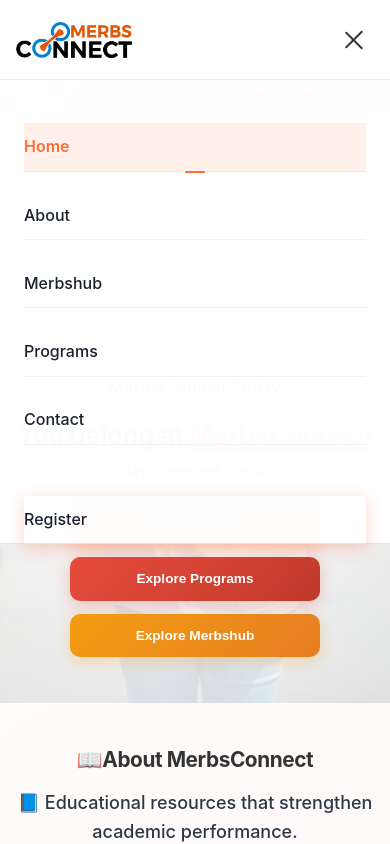
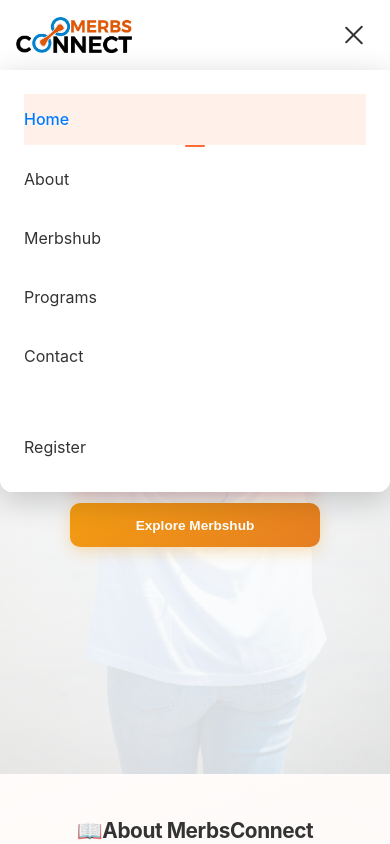
Before and after one commit to Ih4c/merbsconnect, a React (Vite) app: page / in a window 390 px wide. Both pictures are taken after a click on the element 354 px from the left and 39 px from the top of the page. Shown: the top 844 px of the page. Built offline with nearby package versions, Linux system fonts and the light colour scheme.

Commit message:
fixed overlap and mobilemenu

```diff
--- a/src/components/MerbsNavbar.tsx
+++ b/src/components/MerbsNavbar.tsx
@@ -23,6 +23,27 @@
     window.addEventListener("resize", handleResize);
     return () => window.removeEventListener("resize", handleResize);
   }, []);
+
+  // Close menu when clicking outside
+  useEffect(() => {
+    const handleClickOutside = (event: MouseEvent) => {
+      const target = event.target as HTMLElement;
+      const navbar = document.querySelector('.merbs-navbar');
+      const navLinks = document.querySelector('.nav-links');
+
+      if (menuOpen && navbar && !navbar.contains(target) && navLinks && !navLinks.contains(target)) {
+        setMenuOpen(false);
+      }
+    };
+
+    if (menuOpen) {
+      document.addEventListener('click', handleClickOutside);
+    }
+
+    return () => {
+      document.removeEventListener('click', handleClickOutside);
+    };
+  }, [menuOpen]);
 
   const scrollToWithOffset = (el: HTMLElement) => {
     const navbar = document.querySelector(".merbs-navbar") as HTMLElement | null;
@@ -68,11 +89,6 @@
         {/* Nav Links */}
         <ul className={`nav-links ${isMobile && menuOpen ? "active" : ""}`}>
           {/* Mobile Close Button */}
-          {isMobile && (
-            <li className="mobile-close">
-
-            </li>
-          )}
 
           <li>
             <a
@@ -155,7 +171,7 @@
               </li>
             ))}
 
-          {/* Mobile CTA */}
+          {/* Mobile CTA - Simple Register Button */}
           {isMobile && (
             <li className="mobile-cta">
               {isAuthenticated ? (
@@ -168,6 +184,7 @@
                   onClick={(e) => {
                     e.preventDefault();
                     setShowRegister(true);
+                    setMenuOpen(false);
                   }}
                   className="mobile-cta-btn"
                 >
@@ -190,13 +207,6 @@
         )}
       </nav>
 
-      {/* Mobile Backdrop */}
-      {isMobile && (
-        <div
-          className={`mobile-menu-backdrop ${menuOpen ? "active" : ""}`}
-          onClick={() => setMenuOpen(false)}
-        />
-      )}
 
       {/* Auth Modals */}
       {showLogin && (
--- a/src/components/sections/MerbsHero.tsx
+++ b/src/components/sections/MerbsHero.tsx
@@ -42,12 +42,15 @@
         <div className="hero-overlay" />
       </div>
 
+      {/* Top Header - Fixed Position */}
+      <div className="merbs-hero-top-header">
+        <h2 className="merbs-hero-subtitle-header">MerbsConnect Today</h2>
+      </div>
+
+      {/* Main Content - Centered */}
       <div className="merbs-hero-container">
         <div className="merbs-hero-content-wrapper">
-          {/* Centered content */}
           <div className="merbs-hero-text-content">
-            <h2 className="merbs-hero-subtitle-header">MerbsConnect Today</h2>
-
             <h1 className="merbs-hero-main-title">
               <strong>You belong at <span className="brand-highlight">MerbsConnect</span></strong>
             </h1>
--- a/src/styles/MerbsHero.css
+++ b/src/styles/MerbsHero.css
@@ -1,12 +1,17 @@
+/* Import navbar height variable */
+:root {
+  --navbar-height: 70px;
+}
+
 .merbs-hero {
   min-height: 100vh;
   display: flex;
   align-items: center;
+  justify-content: center;
   padding: 180px 0 60px;  /* ✅ CRITICAL: 180px+ top padding to prevent navbar overlap */
   position: relative;
   overflow: hidden;
   box-sizing: border-box;
-
   scroll-margin-top: calc(var(--navbar-height) + 8px);
 }
 
@@ -60,8 +65,9 @@
   display: flex;
   justify-content: center;
   align-items: center;
-  min-height: 65vh;
+  min-height: 60vh;
   text-align: center;
+  width: 100%;
 }
 
 .merbs-hero-text-content {
@@ -70,13 +76,30 @@
   margin: 0 auto;
 }
 
+/* Top Header Positioning */
+.merbs-hero-top-header {
+  position: absolute;
+  top: 200px; /* Just below navbar */
+  left: 50%;
+  transform: translateX(-50%);
+  z-index: 3;
+  width: 100%;
+  text-align: center;
+}
+
 .merbs-hero-subtitle-header {
   font-size: 1.5rem;
   font-weight: 400;
   color: #2d3748;
-  margin-bottom: 1rem;
+  margin: 0;
+  padding: 0.5rem 1.5rem;
   text-shadow: 0 2px 4px rgba(255, 255, 255, 0.8);
   letter-spacing: 0.5px;
+  display: inline-block;
+  background: rgba(255, 255, 255, 0.1);
+  backdrop-filter: blur(10px);
+  border-radius: 25px;
+  border: 1px solid rgba(255, 255, 255, 0.2);
 }
 
 .merbs-hero-main-title {
@@ -114,6 +137,10 @@
   margin-bottom: 3rem;
   font-weight: 400;
   text-shadow: 0 2px 4px rgba(255, 255, 255, 0.8);
+  text-align: center;
+  width: 100%;
+  margin-left: auto;
+  margin-right: auto;
 }
 
 .merbs-hero-actions {
@@ -245,11 +272,16 @@
     padding: 160px 0 50px;
   }
 
+  .merbs-hero-top-header {
+    top: 180px;
+  }
+
   .merbs-hero-content-wrapper {
     display: flex;
     flex-direction: column;
     gap: 2.5rem;
     text-align: center;
+    min-height: 50vh;
   }
 
   .merbs-hero-text-content {
@@ -266,6 +298,7 @@
 
   .merbs-hero-subtitle-header {
     font-size: 1.3rem;
+    padding: 0.4rem 1.2rem;
   }
 
   .merbs-hero-actions {
@@ -276,8 +309,13 @@
 /* Mobile Responsive Design */
 @media (max-width: 768px) {
   .merbs-hero {
-    padding: 320px 0 40px;
-    min-height: auto;
+    padding-top: calc(var(--navbar-height) + 40px); /* 70px navbar + 40px spacing = 110px */
+    padding-bottom: 40px;
+    min-height: calc(100vh - var(--navbar-height));
+  }
+
+  .merbs-hero-top-header {
+    top: calc(var(--navbar-height) + 60px); /* 70px navbar + 60px spacing = 130px */
   }
 
   .merbs-hero-container {
@@ -287,13 +325,20 @@
   .merbs-hero-content-wrapper {
     display: flex;
     flex-direction: column;
+    justify-content: center;
+    align-items: center;
     gap: 2rem;
     text-align: center;
     min-height: auto;
+    width: 100%;
   }
 
   .merbs-hero-text-content {
     order: 1;
+    width: 100%;
+    max-width: 100%;
+    margin: 0 auto;
+    text-align: center;
   }
 
   .merbs-hero-main-title {
@@ -309,14 +354,15 @@
     text-align: center;
     margin-bottom: 1.5rem;
     line-height: 1.4;
+    width: 100%;
+    margin-left: auto;
+    margin-right: auto;
   }
 
   .merbs-hero-subtitle-header {
     font-size: 1.1rem;
     padding: 0.4rem 1rem;
   }
-
-  /* Features removed as per requirements */
 
   .merbs-hero-actions {
     justify-content: center;
@@ -331,43 +377,37 @@
     padding: 0.9rem 1.5rem;
     font-size: 0.9rem;
   }
-
-  /* Image slider removed as per requirements */
 }
 
 /* Extra Small Mobile Devices */
 @media (max-width: 480px) {
   .merbs-hero {
-    padding: 300px 0 30px;
-    min-height: auto;
+    padding-top: calc(var(--navbar-height) + 50px); /* 70px navbar + 50px spacing = 120px */
+    padding-bottom: 30px;
+    min-height: calc(100vh - var(--navbar-height));
+  }
+
+  .merbs-hero-top-header {
+    top: calc(var(--navbar-height) + 70px); /* 70px navbar + 70px spacing = 140px */
   }
 }
 
 /* iPhone and similar mobile devices - CRITICAL FIX */
 @media (max-width: 414px) {
   .merbs-hero {
-    padding: 350px 0 30px !important;
-    min-height: auto;
+    padding-top: calc(var(--navbar-height) + 60px) !important; /* 70px navbar + 60px spacing = 130px */
+    padding-bottom: 30px !important;
+    min-height: calc(100vh - var(--navbar-height));
+  }
+
+  .merbs-hero-top-header {
+    top: calc(var(--navbar-height) + 80px); /* 70px navbar + 80px spacing = 150px */
   }
 
   .merbs-hero-subtitle-header {
-    margin-top: 20px;
-  }
-
-  /* DEBUG: Add visual indicator to understand spacing */
-  .merbs-hero::before {
-    content: 'DEBUG: Navbar should be above this line';
-    position: absolute;
-    top: 80px; /* navbar height */
-    left: 0;
-    right: 0;
-    background: rgba(255, 0, 0, 0.3);
-    color: red;
-    text-align: center;
-    padding: 5px;
-    font-size: 12px;
-    z-index: 999;
-    display: block;
+    margin: 0;
+    font-size: 1rem;
+    padding: 0.3rem 0.8rem;
   }
 
   .merbs-hero-container {
@@ -377,16 +417,20 @@
   .merbs-hero-content-wrapper {
     display: flex;
     flex-direction: column;
+    justify-content: center;
+    align-items: center;
     gap: 1.5rem;
-    align-items: center;
     min-height: auto;
     text-align: center;
+    width: 100%;
   }
 
   .merbs-hero-text-content {
     order: 1;
     text-align: center;
     width: 100%;
+    max-width: 100%;
+    margin: 0 auto;
   }
 
   .merbs-hero-main-title {
@@ -403,14 +447,11 @@
     line-height: 1.4;
     color: #2d3748;
     max-width: 100%;
+    text-align: center;
+    width: 100%;
+    margin-left: auto;
+    margin-right: auto;
   }
-
-  .merbs-hero-subtitle-header {
-    font-size: 1rem;
-    padding: 0.3rem 0.8rem;
-  }
-
-  /* Features removed as per requirements */
 
   .merbs-hero-actions {
     flex-direction: column;
@@ -447,6 +488,4 @@
     color: white;
     box-shadow: 0 4px 15px rgba(243, 156, 18, 0.3);
   }
-
-  /* Image slider removed as per requirements */
 }
--- a/src/styles/MerbsNavbar.css
+++ b/src/styles/MerbsNavbar.css
@@ -1,5 +1,5 @@
 :root {
-  --navbar-height: 80px;
+  --navbar-height: 70px;
 }
 
 .merbs-navbar {
@@ -15,7 +15,7 @@
 
   background: rgba(255, 255, 255, 0.98);
   backdrop-filter: blur(20px);
-  border-bottom: 1px solid rgba(0, 0, 0, 0.08);
+  border-bottom: none;
   box-shadow: 0 1px 10px rgba(0, 0, 0, 0.05);
 
   z-index: 1000;
@@ -110,35 +110,39 @@
   }
 }
 
-/* -------- MOBILE MENU -------- */
+/* -------- SIMPLE DROPDOWN MOBILE MENU -------- */
 @media (max-width: 768px) {
   .merbs-navbar {
     padding: 0 1.5rem;
+    height: 70px;
   }
 
   .merbs-navbar .nav-links {
     position: fixed;
-    top: var(--navbar-height);
-    margin-left: 0;
+    top: 70px;
     left: 0;
-    width: 100%;
-    height: 60vh;
+    right: 0;
+    width: auto;
+    height: 50vh;
     flex-direction: column;
     align-items: flex-start;
-    padding: 2rem 2rem;
-    gap: 1.5rem;
+    margin-left: 0;
+    margin-right: 0;
+    gap: 0;
+    justify-content: flex-start;
 
-    background: rgba(255, 255, 255, 0.98);
-    backdrop-filter: blur(20px);
-    -webkit-backdrop-filter: blur(20px);
+    background: white;
+    box-shadow: 0 8px 32px rgba(0, 0, 0, 0.2);
+    border-bottom-left-radius: 12px;
+    border-bottom-right-radius: 12px;
     box-sizing: border-box;
-    border-bottom: 1px solid rgba(0, 0, 0, 0.1);
 
     opacity: 0;
     visibility: hidden;
     transform: translateY(-20px);
-    transition: all 0.3s ease;
-    z-index: 999;
+    transition: all 0.3s cubic-bezier(0.4, 0, 0.2, 1);
+    z-index: 9999;
+    overflow-y: auto;
   }
 
   .merbs-navbar .nav-links.active {
@@ -147,69 +151,162 @@
     transform: translateY(0);
   }
 
-  .merbs-navbar .nav-links li {
+  /* Mobile Close Button */
+  .mobile-close {
+    width: 100%;
+    display: flex;
+    justify-content: flex-end;
+    margin-bottom: 0.5rem;
+    padding: 0;
+  }
+
+  .close-btn {
+    background: none;
+    border: none;
+    font-size: 1.5rem;
+    color: #666;
+    cursor: pointer;
+    padding: 0.5rem;
+    transition: all 0.2s ease;
+    border-radius: 4px;
+  }
+
+  .close-btn:hover {
+    color: #333;
+    background: rgba(0, 0, 0, 0.05);
+  }
+
+  /* Navigation Links - All Links Visible */
+  .merbs-navbar .nav-links li:not(.mobile-close):not(.mobile-cta) {
     width: 100%;
     text-align: left;
+    margin-bottom: 0.5rem;
+    display: block !important;
   }
 
   .merbs-navbar .nav-links a {
-    font-size: 1.05rem;
-    color: #1a202c;
-    padding: 0.8rem 0;
-    font-weight: 500;
-    border-bottom: 1px solid rgba(0, 0, 0, 0.05);
+    font-size: 1.1rem;
+    color: #333;
+    padding: 1rem 0;
+    font-weight: 400;
     width: 100%;
-    display: block;
-  }
-
-  .merbs-navbar .nav-links li:last-child a {
+    display: block !important;
+    transition: all 0.2s ease;
     border-bottom: none;
+    line-height: 1.4;
+    text-decoration: none;
   }
 
   .merbs-navbar .nav-links a:hover {
-    color: #ff6b35;
+    color: #007AFF;
+    font-weight: 500;
   }
 
-  /* Disabled (coming soon) links on mobile */
+  .merbs-navbar .nav-links a.active {
+    color: #007AFF;
+    font-weight: 500;
+  }
+
+  /* Disabled links */
   .merbs-navbar .nav-links a.disabled {
     color: #b0b0b0;
     opacity: 0.6;
-    cursor: pointer;
+    cursor: not-allowed;
   }
 
   .merbs-navbar .nav-links a.disabled:hover {
     color: #b0b0b0;
   }
 
-  /* Mobile CTA centered under menu */
+  /* Mobile CTA - Simple Register Button */
   .mobile-cta {
     width: 100%;
     display: flex;
     justify-content: center;
-    margin-top: 1.5rem;
+    margin-top: 0.5rem;
+    padding: 0.5rem 0;
   }
 
   .mobile-cta-btn {
     background: #ff6b35;
-    color: #fff;
-    border-radius: 12px;
-    padding: 0.9rem 2.5rem;
-    font-weight: 600;
+    color: white;
+    border: none;
+    border-radius: 8px;
+    padding: 0.9rem 2rem;
     font-size: 1rem;
-    border: none;
-    transition: all 0.3s ease;
-    box-shadow: 0 4px 15px rgba(255, 107, 53, 0.3);
+    font-weight: 500;
+    cursor: pointer;
+    transition: all 0.2s ease;
+    text-decoration: none;
+    display: inline-block;
   }
 
   .mobile-cta-btn:hover {
     background: #e55a2b;
-    transform: translateY(-2px);
-    box-shadow: 0 6px 20px rgba(255, 107, 53, 0.4);
+    transform: translateY(-1px);
   }
 
+  /* Menu Toggle - Clean Design */
   .merbs-navbar .menu-toggle {
     display: block;
-    z-index: 1001;
+    z-index: 1003;
+    cursor: pointer;
+    padding: 0.5rem;
+  }
+
+  .close-icon {
+    font-size: 1.5rem;
+    color: #666;
+    font-weight: 300;
+    transition: all 0.2s ease;
+  }
+
+  .close-icon:hover {
+    color: #333;
+  }
+
+  /* Hamburger Animation */
+  .hamburger {
+    display: flex;
+    flex-direction: column;
+    width: 24px;
+    height: 18px;
+    justify-content: space-between;
+  }
+
+  .hamburger span {
+    display: block;
+    height: 2px;
+    width: 100%;
+    background-color: #666;
+    border-radius: 1px;
+    transition: all 0.2s ease;
+  }
+
+  .hamburger:hover span {
+    background-color: #333;
+  }
+
+  /* Hamburger to X animation */
+  .hamburger.open span:first-child {
+    transform: rotate(45deg) translate(6px, 6px);
+  }
+
+  .hamburger.open span:nth-child(2) {
+    opacity: 0;
+  }
+
+  .hamburger.open span:last-child {
+    transform: rotate(-45deg) translate(6px, -6px);
+  }
+
+  /* Mobile Menu Backdrop - DISABLED */
+  .mobile-menu-backdrop {
+    display: none !important;
+  }
+
+  .mobile-menu-backdrop.active {
+    display: none !important;
   }
 }
 
@@ -224,18 +321,21 @@
   }
 
   .merbs-navbar .nav-links {
-    padding: 1.5rem 1.5rem;
-    gap: 1.2rem;
-    height: 55vh;
+    padding: 1.5rem 1.5rem 2rem 1.5rem;
   }
 
   .merbs-navbar .nav-links a {
     font-size: 1rem;
-    padding: 0.7rem 0;
+    padding: 0.9rem 0;
   }
 
-  .mobile-cta-btn {
-    padding: 0.8rem 2rem;
+  .mobile-journey-btn,
+  .mobile-secondary-btn {
+    padding: 0.9rem 1.2rem;
     font-size: 0.95rem;
   }
+
+  .inspiration-text {
+    font-size: 0.9rem;
+  }
 }
```
